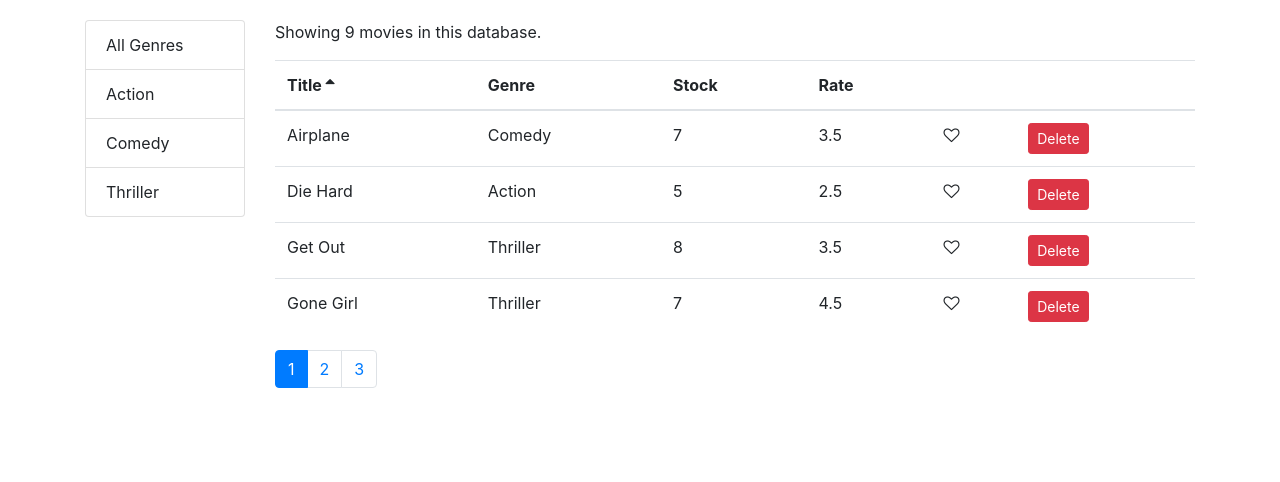
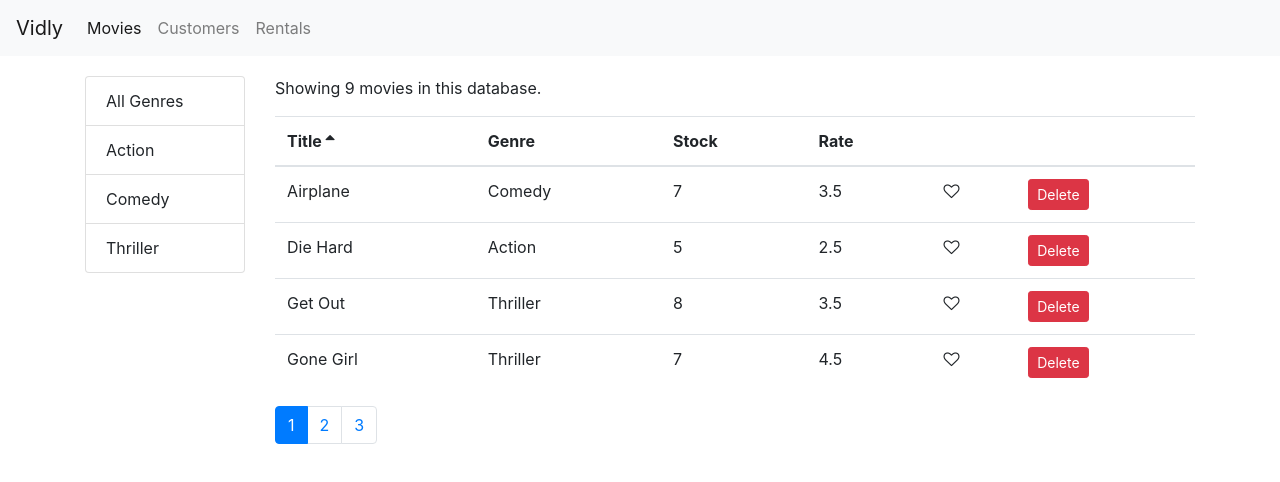
Before and after one commit to lopezg3000/vidly, a React (Create React App) app: page / in a window 1280 px wide. Shown: the top 482 px of the page. Built offline with nearby package versions, Linux system fonts and the light colour scheme.

Commit message:
navBarExercisePart1

```diff
--- a/package.json
+++ b/package.json
@@ -18,7 +18,8 @@
     "prop-types": "^15.7.2",
     "react": "^16.12.0",
     "react-dom": "^16.12.0",
-    "react-scripts": "^3.4.0",
+    "react-router-dom": "^5.1.2",
+    "react-scripts": "^3.4.1",
     "sass": "^1.25.0",
     "typescript": "^3.7.5"
   },
--- a/src/App.css
+++ b/src/App.css
@@ -24,6 +24,10 @@
   color: white;
 }
 
+.container {
+  padding-top: 20px;
+}
+
 .App-link {
   color: #61dafb;
 }
--- a/src/App.js
+++ b/src/App.js
@@ -1,5 +1,6 @@
 
 import React, { Component } from 'react';
+import NavBar from "./components/common/navbar";
 import Movies from './components/movies';
 import './App.css';
 
@@ -7,9 +8,12 @@ class App extends Component {
     state = {}
     render() {
         return (
-            <main className="container">
-                <Movies />
-            </main>
+            <React.Fragment>
+                <NavBar />
+                <main className="container">
+                    <Movies />
+                </main>
+            </React.Fragment>
         );
     }
 }
--- /dev/null
+++ b/src/components/common/navbar.jsx
@@ -0,0 +1,21 @@
+import React from 'react';
+
+const NavBar = () => {
+    return (
+        <nav class="navbar navbar-expand-lg navbar-light bg-light">
+            <a class="navbar-brand" href="#">Vidly</a>
+            <button class="navbar-toggler" type="button" data-toggle="collapse" data-target="#navbarNavAltMarkup" aria-controls="navbarNavAltMarkup" aria-expanded="false" aria-label="Toggle navigation">
+                <span class="navbar-toggler-icon"></span>
+            </button>
+            <div class="collapse navbar-collapse" id="navbarNavAltMarkup">
+                <div class="navbar-nav">
+                    <a class="nav-item nav-link active" href="#">Movies <span class="sr-only">(current)</span></a>
+                    <a class="nav-item nav-link" href="#">Customers</a>
+                    <a class="nav-item nav-link" href="#">Rentals</a>
+                </div>
+            </div>
+        </nav>
+    );
+}
+
+export default NavBar;
--- a/src/components/movies.jsx
+++ b/src/components/movies.jsx
@@ -21,6 +21,7 @@ class Movies extends Component {
         const genres = [{ _id: "", name: 'All Genres' }, ...getGenres()];
 
         this.setState({ movies: getMovies(), genres });
+        console.log(genres)
     };
 
     handleDelete = movie => {
--- a/src/index.css
+++ b/src/index.css
@@ -5,7 +5,7 @@ body {
     sans-serif;
   -webkit-font-smoothing: antialiased;
   -moz-osx-font-smoothing: grayscale;
-  padding: 20px 0 0 0;
+  /* padding: 20px 0 0 0; */
 }
 
 code {
```
Also changed, not shown: 1 other file (tests, documents, lock files or other folders).
